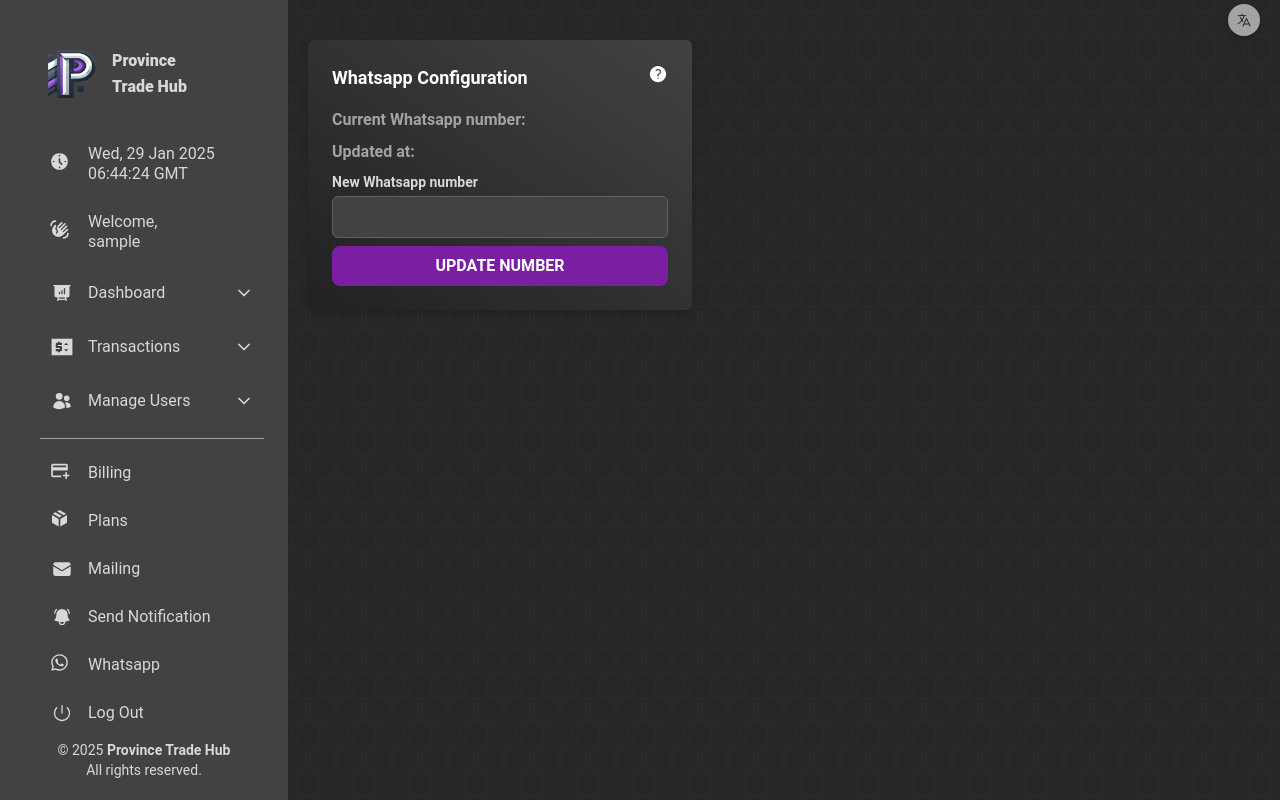
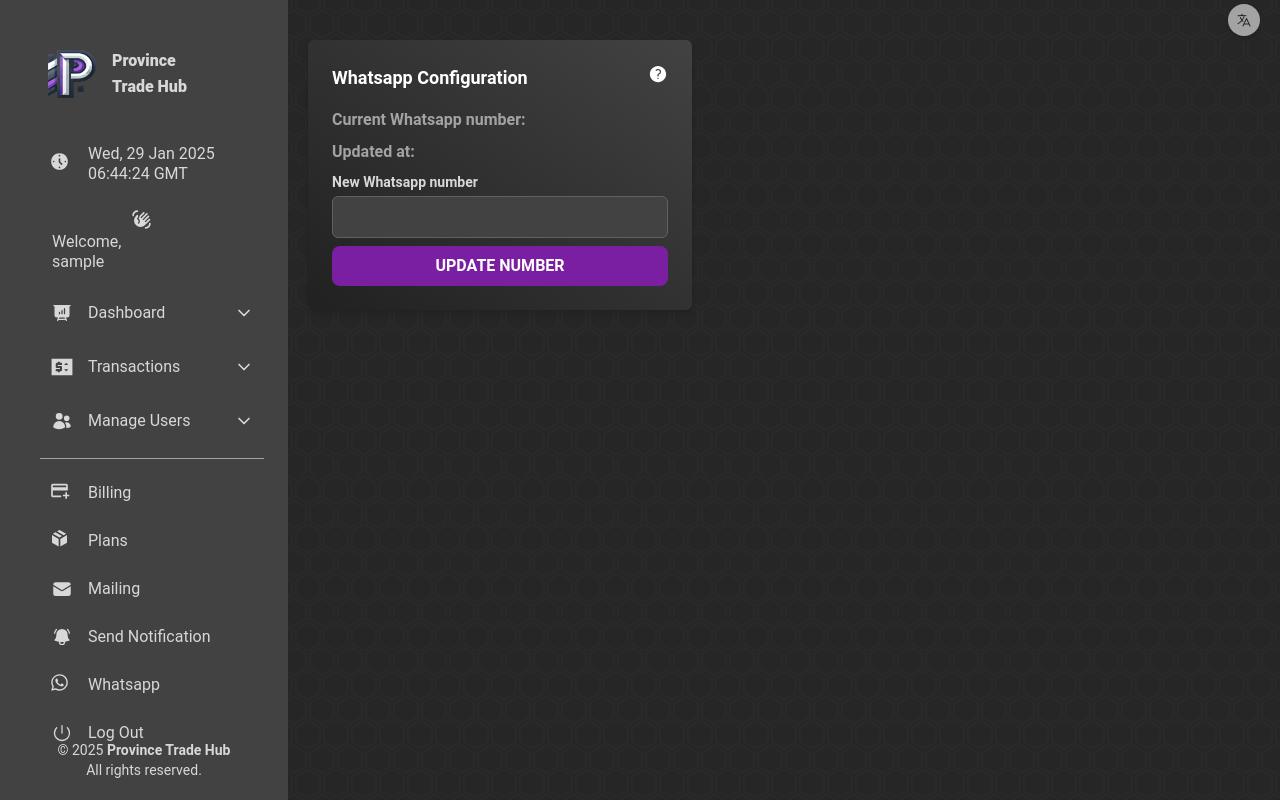
Before and after one commit to iamprovince/ProvinceTradeHubAdmin, a React (Vite) app in the folder client/: page /app/whatsapp in a window 1280 px wide. Built offline with nearby package versions, Linux system fonts and the light colour scheme; no server answers; sample sign-in values are in the browser's storage.

Commit message:
footer n sidebar

```diff
--- a/client/src/components/layout/Footer.jsx
+++ b/client/src/components/layout/Footer.jsx
@@ -1,6 +1,6 @@
 const Footer = () => {
   return (
-    <footer className='absolute bottom-0 left-0 w-full text-center bg-transparent text-text-light text-sm mb-1'>
+    <footer className='absolute bottom-0 left-0 w-full text-center bg-transparent text-text-light text-sm mb-1 hidden lg:block'>
       © {new Date().getFullYear()} <span className='font-bold'>Province Trade Hub</span>
       <br /> All rights reserved.
     </footer>
--- a/client/src/components/layout/Sidebar.jsx
+++ b/client/src/components/layout/Sidebar.jsx
@@ -109,7 +109,7 @@ function SidebarContent() {
           </ListItemPrefix>
           <UtcTime />
         </ListItem>
-        <ListItem>
+        <ListItem className='hidden lg:block'>
           <ListItemPrefix>
             <span className='h-5 w-5 scale-125'>{handIcon}</span>
           </ListItemPrefix>
```
